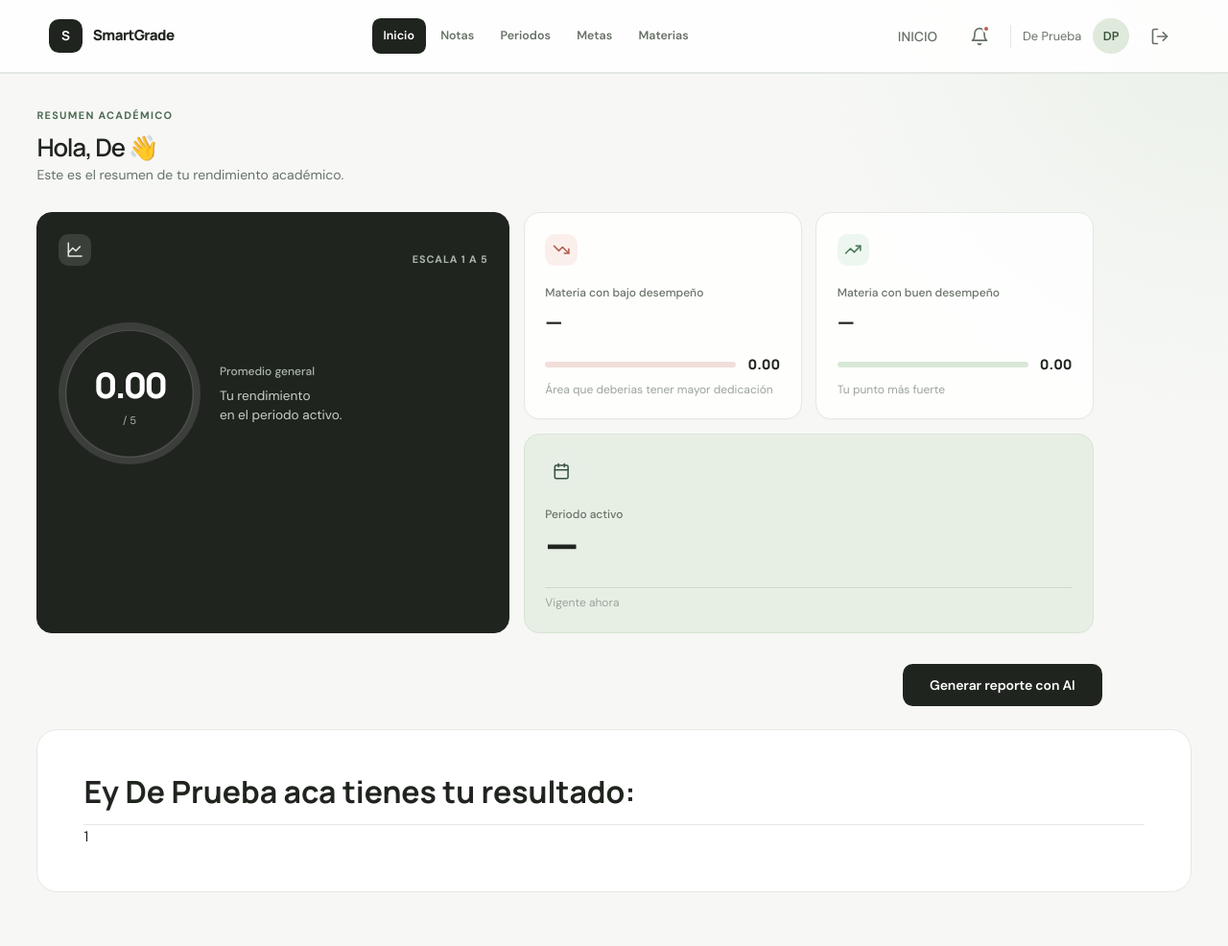
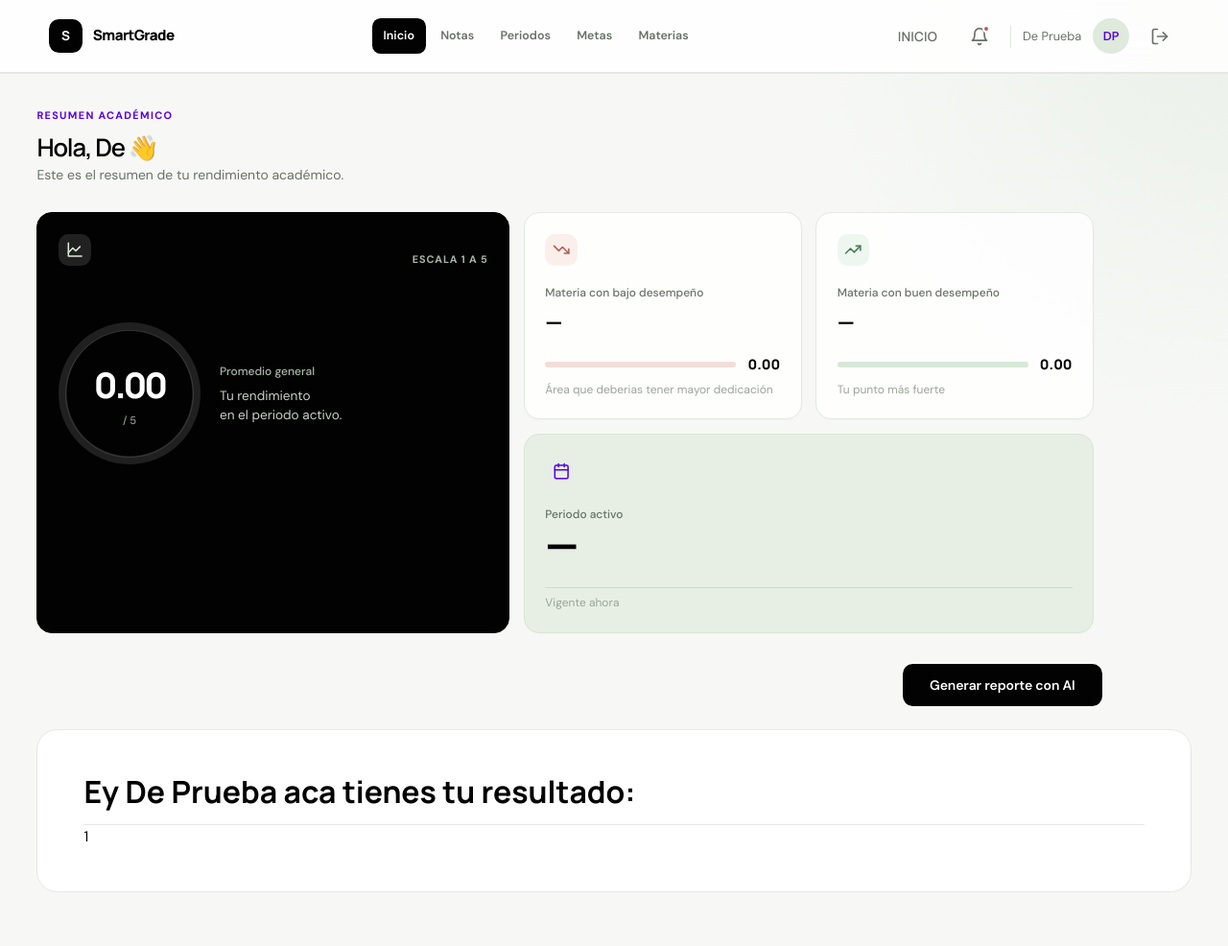
Before and after one commit to rcomunica/SmartGrade, a PHP site: page /views/dashboard.php in a window 1280 px wide. Shown: the whole page at 96% size. Run offline with PHP 8.4, Linux system fonts and the light colour scheme; a user stored in the database is signed in; data comes from the database, SQL or seed files in the repository; some libraries are stand-ins or nearby versions.

Commit message:
“update”

```diff
--- a/views/css/styles.css
+++ b/views/css/styles.css
@@ -12,14 +12,14 @@
   --color-border-focus: var(--color-primary);
 
   /* --- Texto --- */
-  --color-text: #20241f;
+  --color-text: #020202;
   --color-text-muted: #687267;
   --color-text-dim: #9ba49a;
   --color-text-inverse: #ffffff;
 
   /* --- Marca / acciones botones, etc. --- */
-  --color-primary: #4d6b52;
-  --color-primary-hover: #38523d;
+  --color-primary: #5800e6;
+  --color-primary-hover: #5600e6;
   --color-primary-soft: #e6eee5;
 
   /* --- Estados --- */
--- a/views/dashboard.php
+++ b/views/dashboard.php
@@ -25,7 +25,7 @@ $high_progress = min(100, max(0, (((float) ($high_subject['avg_grade'] ?? 0)) /
 <html lang="es">
 
 <head>
-    <title>Dashboard | <?= htmlspecialchars($_SESSION['user_name'], ENT_QUOTES, 'UTF-8') ?></title>
+    <title>Inicio | <?= htmlspecialchars($_SESSION['user_name'], ENT_QUOTES, 'UTF-8') ?></title>
     <?php
     include __DIR__ . '/header.php';
     ?>
```
